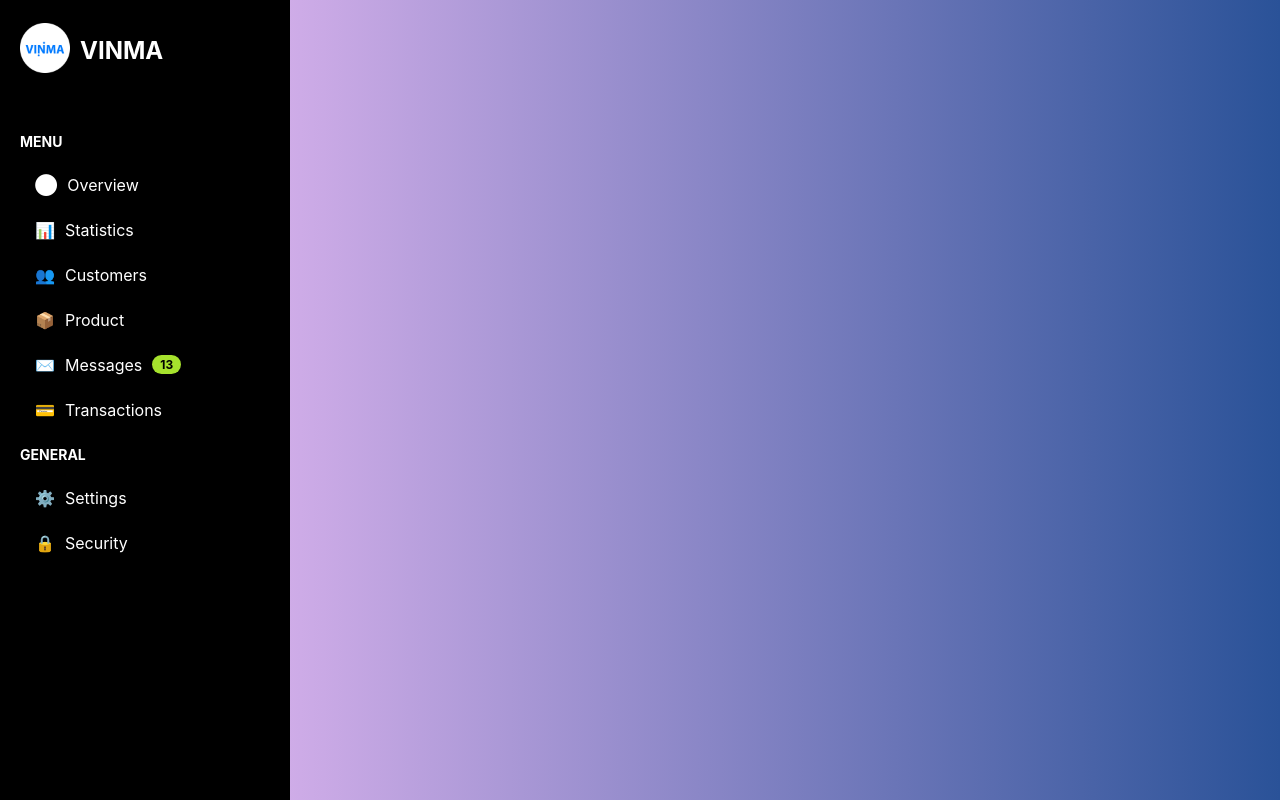
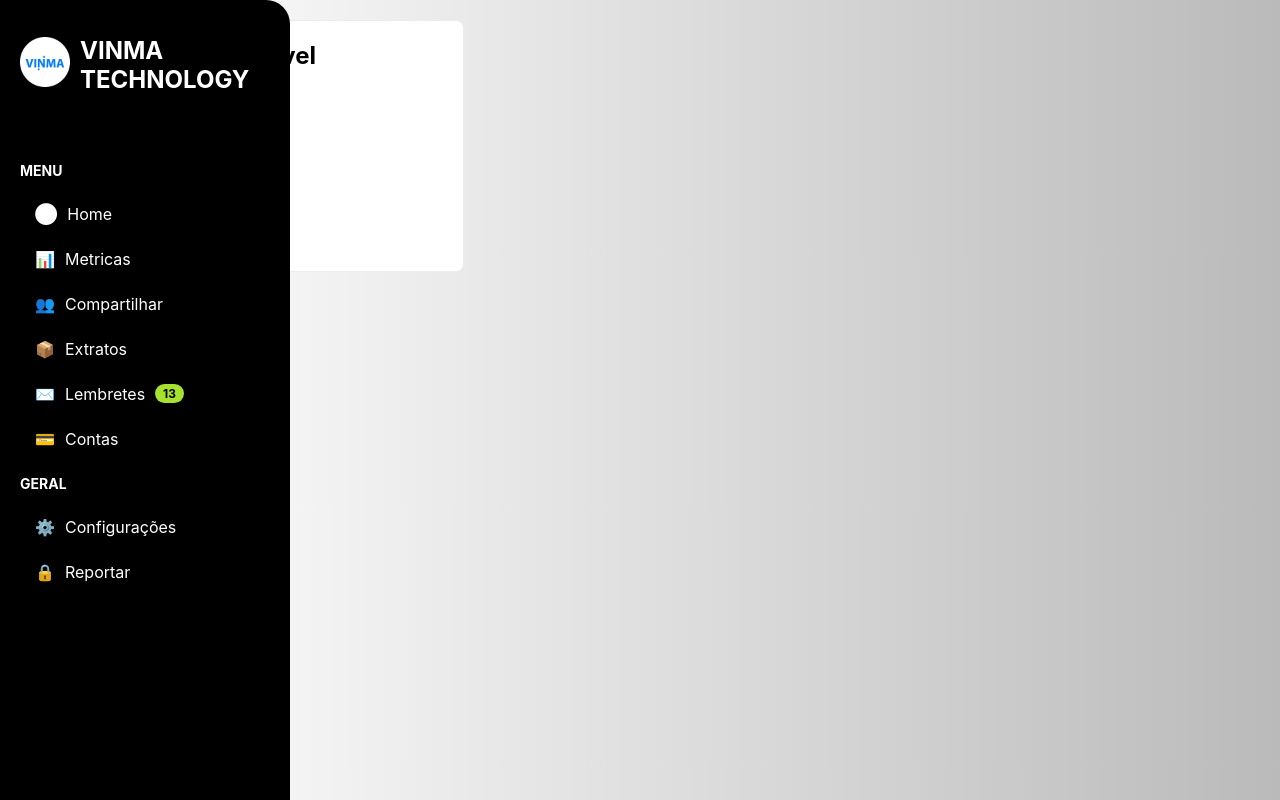
Before and after one commit to KauaFernandes1/simple-manage-system, a React (Create React App) app in the folder plataform-finance-manage/: page /home in a window 1280 px wide. Built offline with nearby package versions, Linux system fonts and the light colour scheme.

Commit message:
add new server-saldo and layout dashboard structure

```diff
--- a/plataform-finance-manage/src/components/home-page/navbar/navbar.css
+++ b/plataform-finance-manage/src/components/home-page/navbar/navbar.css
@@ -7,7 +7,9 @@
     flex-direction: column;
     padding: 20px;
     position: fixed;
-    transition: width 0.3s ease; /* Transição suave ao expandir/retrair */
+    transition: width 0.5s ease; /* Transição suave ao expandir/retrair */
+    border-radius: 0px 24px 0px 0px;
+
   }
 
   /* Menu lateral fechado */
@@ -85,6 +87,7 @@
     padding: 0;
   }
 
+
   .main-content {
     transition: margin-left 0.3s ease;
   }
--- a/plataform-finance-manage/src/components/home-page/navbar/navbar.js
+++ b/plataform-finance-manage/src/components/home-page/navbar/navbar.js
@@ -8,9 +8,11 @@ export const HomeNavbar = () => {
 
   return (
     <div
+    // ############ FUNCAO QUE FAZ A ABERTURA DO NAV
     className={`sidebar ${isOpen ? 'sidebar-open' : 'sidebar-closed'}`}
-    onMouseEnter={() => setIsOpen(true)} // Expande o menu quando o mouse passa
-    onMouseLeave={() => setIsOpen(false)} // Fecha o menu quando o mouse sai
+    onMouseEnter={() => setIsOpen(true)} // Expande o menu quando o mouse passa TRUE
+    onMouseLeave={() => setIsOpen(false)} // Fecha o menu quando o mouse sai FALSE
+
   >
     {/* Cabeçalho com logo */}
     <div className="sidebar-header">
@@ -18,41 +20,41 @@ export const HomeNavbar = () => {
       <span className="sidebar-logo">
         <img style={{width: '50px'}} src={imagen} alt="Logo Empresa" className="logo-image" />
       </span>
-      {isOpen && <h1 className="sidebar-title">VINMA</h1>} {/* Ajusta para o nome da sua empresa */}
+      {isOpen && <h1 className="sidebar-title">VINMA TECHNOLOGY</h1>} {/* Ajusta para o nome da sua empresa */}
     </div>
 
     {/* Conteúdo do menu (personalizar conforme necessário) */}
     <div className="menu">
       <h2 className="menu-title">{isOpen && "MENU"}</h2>
       <Link to="/overview" className="menu-item active">
-        <span className="menu-icon">⬤</span> {isOpen && "Overview"}
+        <span className="menu-icon">⬤</span> {isOpen && "Home"}
       </Link>
       <Link to="/statistics" className="menu-item">
-        <span className="menu-icon">📊</span> {isOpen && "Statistics"}
+        <span className="menu-icon">📊</span> {isOpen && "Metricas"}
       </Link>
       <Link to="/customers" className="menu-item">
-        <span className="menu-icon">👥</span> {isOpen && "Customers"}
+        <span className="menu-icon">👥</span> {isOpen && "Compartilhar"}
       </Link>
       <Link to="/product" className="menu-item">
-        <span className="menu-icon">📦</span> {isOpen && "Product"}
+        <span className="menu-icon">📦</span> {isOpen && "Extratos"}
       </Link>
       <Link to="/messages" className="menu-item">
-        <span className="menu-icon">✉️</span> {isOpen && "Messages"}
+        <span className="menu-icon">✉️</span> {isOpen && "Lembretes"}
         {isOpen && <span className="message-count">13</span>}
       </Link>
       <Link to="/transactions" className="menu-item">
-        <span className="menu-icon">💳</span> {isOpen && "Transactions"}
+        <span className="menu-icon">💳</span> {isOpen && "Contas"}
       </Link>
     </div>
 
     {/* Seção Geral */}
     <div className="menu">
-      <h2 className="menu-title">{isOpen && "GENERAL"}</h2>
+      <h2 className="menu-title">{isOpen && "GERAL"}</h2>
       <Link to="/settings" className="menu-item">
-        <span className="menu-icon">⚙️</span> {isOpen && "Settings"}
+        <span className="menu-icon">⚙️</span> {isOpen && "Configurações"}
       </Link>
       <Link to="/security" className="menu-item">
-        <span className="menu-icon">🔒</span> {isOpen && "Security"}
+        <span className="menu-icon">🔒</span> {isOpen && "Reportar"}
       </Link>
     </div>
   </div>
--- /dev/null
+++ b/plataform-finance-manage/src/pages/home-page/home-page-styles.js
@@ -0,0 +1,70 @@
+import styled from 'styled-components'
+import React, { useEffect, useState } from 'react';
+
+
+
+export const Container = styled.div`
+display: flex; /* Torna o container principal flexível */
+height: 100vh; /* Ocupa a altura total da tela */
+`;
+
+export const Sidebar = styled.div`
+width: 100px; /* Largura da Sidebar */
+background: transparent; /* Cor de fundo da sidebar */
+display: flex;
+flex-direction: column;
+justify-content: space-between;
+padding: 0px;
+`;
+
+export const Content = styled.div`
+flex: 1; /* Ocupar o restante do espaço */
+background: linear-gradient(to right, #ffffff, #bababa); /* Background da parte vermelha */
+padding: 20px;
+`;
+
+export const StyleBalanceVision = styled.div`
+display: flex;
+width: 30%;
+height: 250px;
+background: #ffffff;
+border: 1px solid #ECECEC;
+border-radius: 8px
+`;
+
+
+
+
+// DUMMY SERVER SALDO
+export const SaldoCard = () => {
+    const [saldo, setSaldo] = useState(0);
+
+    useEffect(() => {
+      // Realiza a requisição ao servidor dummy
+      fetch('localhost:7000/api/saldo')
+        .then((response) => response.json())
+        .then((data) => setSaldo(data.saldo))
+        .catch((error) => console.error('Erro ao buscar saldo:', error));
+    }, []);
+
+    return (
+      <div className="saldo-card">
+        <h2>Saldo Disponível</h2>
+        <p>{`R$ ${saldo.toFixed(2)}`}</p>
+      </div>
+    );
+  };
+
+
+
+export const ComponentSaldoVision = () => {
+    return (
+        <StyleBalanceVision>
+            <div>
+
+            </div>
+            <div><SaldoCard/></div>
+            <div></div>
+        </StyleBalanceVision>
+    )
+}
--- a/plataform-finance-manage/src/pages/home-page/home-page.js
+++ b/plataform-finance-manage/src/pages/home-page/home-page.js
@@ -1,31 +1,45 @@
 import React, { useEffect } from 'react';
 import {HomeNavbar} from '../../components/home-page/navbar/navbar'
 import { Routes } from 'react-router-dom';
+import {Sidebar, Content, Container,ComponentSaldoVision} from './home-page-styles.js'
+
 
 const Home = () => {
   // Usando o useEffect para definir o background da rota home
   useEffect(() => {
     // Define o background específico para a home
-    document.body.style.background = "linear-gradient(to right, #F5F5, #2a5298"; // Imagem de fundo para a home
+    document.body.style.background = "linear-gradient(to right, #FFFFFF, #C3C3C3"; // Imagem de fundo para a home
     document.body.style.backgroundSize = "cover"; // Garante que a imagem cubra a tela toda
     document.body.style.height = '100%';
     document.body.style.margin = '0';
 
-    // Limpeza: Remove o background ao desmontar o componente
+
+// Limpeza: Remove o background ao desmontar o componente
     return () => {
       document.body.style.background = '';
     };
   }, []); // [] significa que o efeito ocorre apenas na montagem e desmontagem do componente
 
+
+
   return (
-    <div className='full-page-home'>
-      <HomeNavbar/>
-    <Routes>
-      {/* <Route path="/" element={<HomePage />} />
-      <Route path="/profile" element={<Profile />} />
-      <Route path="/settings" element={<Settings />} /> */}
-    </Routes>
-    </div>
+      <Container>
+        <Sidebar>
+          <HomeNavbar/>
+        </Sidebar>
+        <Content>
+          <ComponentSaldoVision/>
+
+
+        </Content>
+      <Routes>
+        {/*########## COLOCAR ROTA DO SIDEBAR ########### */}
+        {/* <Route path="/" element={<Dashboards />} />
+        <Route path="/profile" element={<Profile />} />
+        <Route path="/settings" element={<Settings />} />  */}
+      </Routes>
+    </Container>
+
   );
 };
 
```
Also changed, not shown: plataform-finance-manage/src/components/home-page/home-content/card-extract/extrato.js (added, +19 -0 lines), plataform-finance-manage/src/components/home-page/home-content/card-extract/firsrt-card/firstcard.js (added, +9 -0 lines), 2 other files (tests, documents, lock files or other folders).
